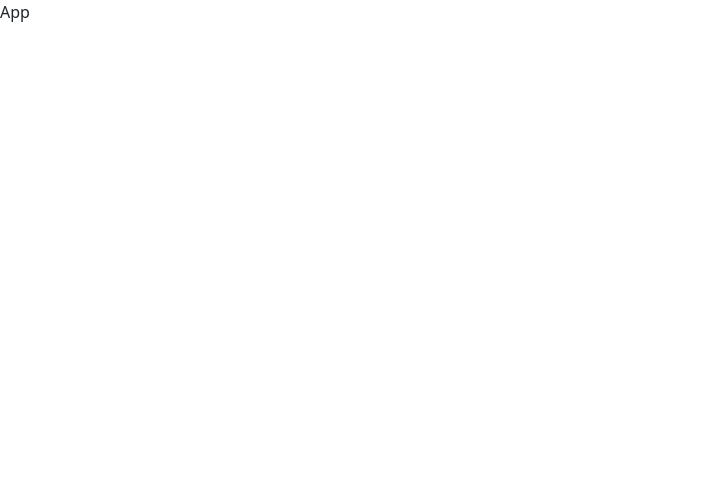
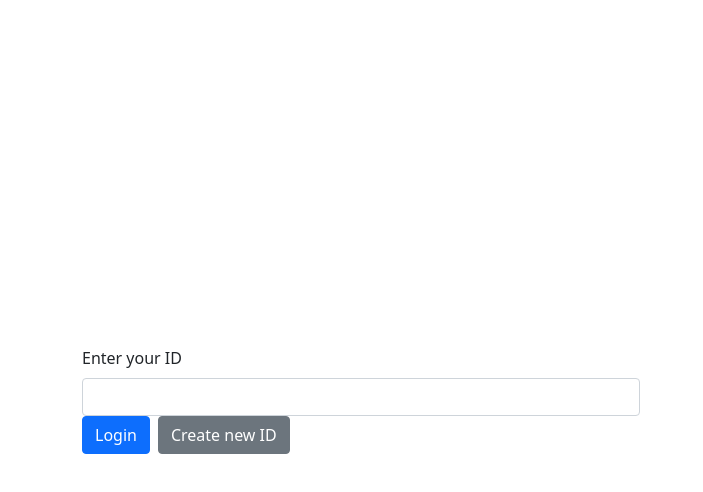
Before and after one commit to lt101/react-chat-app, a React (Create React App) app: page / in a window 1280 px wide. Shown: the top 492 px of the page, without its empty margins (0-703 px from the left). Built offline with nearby package versions, Linux system fonts and the light colour scheme.

Commit message:
login component layout

```diff
--- a/src/App.js
+++ b/src/components/App.js
@@ -1,8 +1,9 @@
 import React from 'react'
+import Login from './Login'
 
 const App = () => {
   return (
-    <div>App</div>
+    <Login />
   )
 }
 
--- /dev/null
+++ b/src/components/Login.js
@@ -0,0 +1,21 @@
+import React, { useRef } from 'react'
+import { Button, Container, Form } from 'react-bootstrap'
+
+const Login = () => {
+    const idRef = useRef()
+
+    return (
+        <Container className="align-items-center d-flex" style={{ height: '100vh'}}>
+            <Form className='w-50'>
+                <Form.Group>
+                    <Form.Label>Enter your ID</Form.Label>
+                    <Form.Control type="text" ref={idRef} required></Form.Control>
+                </Form.Group>
+                <Button type="submit" className="me-2">Login</Button>
+                <Button variant='secondary'>Create new ID</Button>
+            </Form>
+        </Container>
+    )
+}
+
+export default Login
--- a/src/index.js
+++ b/src/index.js
@@ -1,6 +1,6 @@
 import React from "react";
 import ReactDOM from "react-dom";
-import App from './App';
+import App from './components/App';
 import 'bootstrap/dist/css/bootstrap.min.css'
 
 ReactDOM.render(<App />, document.getElementById('root'));
```
